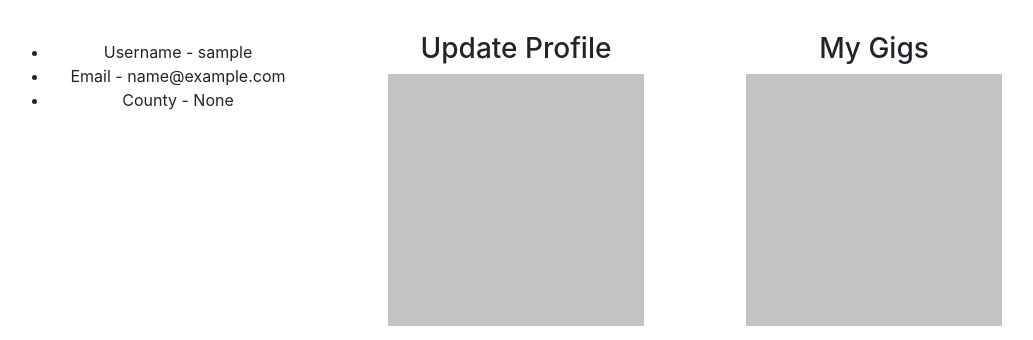
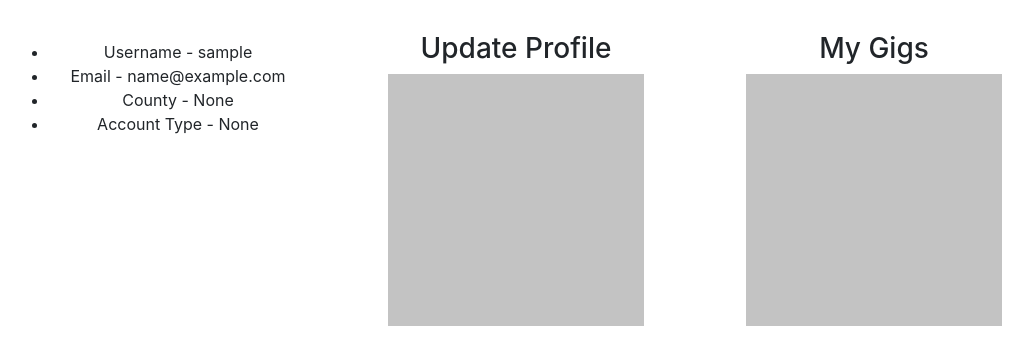
Before and after one commit to A-Scratchy/Giggel-Musicscene-Manager, a Django app: page /profile/ in a window 1280 px wide. Shown: the part 248-588 px from the top of the page, without its empty margins (124-1157 px from the left). Run offline with Django 3.2, Linux system fonts and the light colour scheme; the visitor is signed in with stand-in values (Sample User, id 1); some libraries are stand-ins or nearby versions.

Commit message:
Selection for artist venue now part of profilemodel

```diff
--- a/giggel/user/forms.py
+++ b/giggel/user/forms.py
@@ -3,10 +3,15 @@
 from django_registration.forms import RegistrationForm
 from .models import Profile
 
+account_type_choices = [
+    ('artist', 'Artist'),
+    ('venue', 'Venue'),
+    ]
 
 class updateProfileForm(UserChangeForm):
+    account_type=forms.CharField(label='Are you representing an Artist or a Venue?', widget=forms.Select(choices=account_type_choices))
 
     class Meta:
         model = Profile
         fields = ('county',
-                  'birth_date')
+                  'birth_date', 'account_type')
--- a/giggel/user/templates/user/profile.html
+++ b/giggel/user/templates/user/profile.html
@@ -23,6 +23,8 @@
               {{ user.email }}</li>
             <li id="id_county">County -
               {{ user.profile.county }}</li>
+              <li id="id_county">Account Type -
+                {{ user.profile.account_type }}</li>
           </ul>
         </div>
       </div>
--- a/giggel/user/views.py
+++ b/giggel/user/views.py
@@ -26,6 +26,7 @@
             user.refresh_from_db()
             user.profile.county = form.cleaned_data.get('county')
             user.profile.birth_date = form.cleaned_data.get('birth_date')
+            user.profile.account_type = form.cleaned_data.get('account_type')
             username = form.cleaned_data.get('username')
             user.save()
             messages.success(
```
